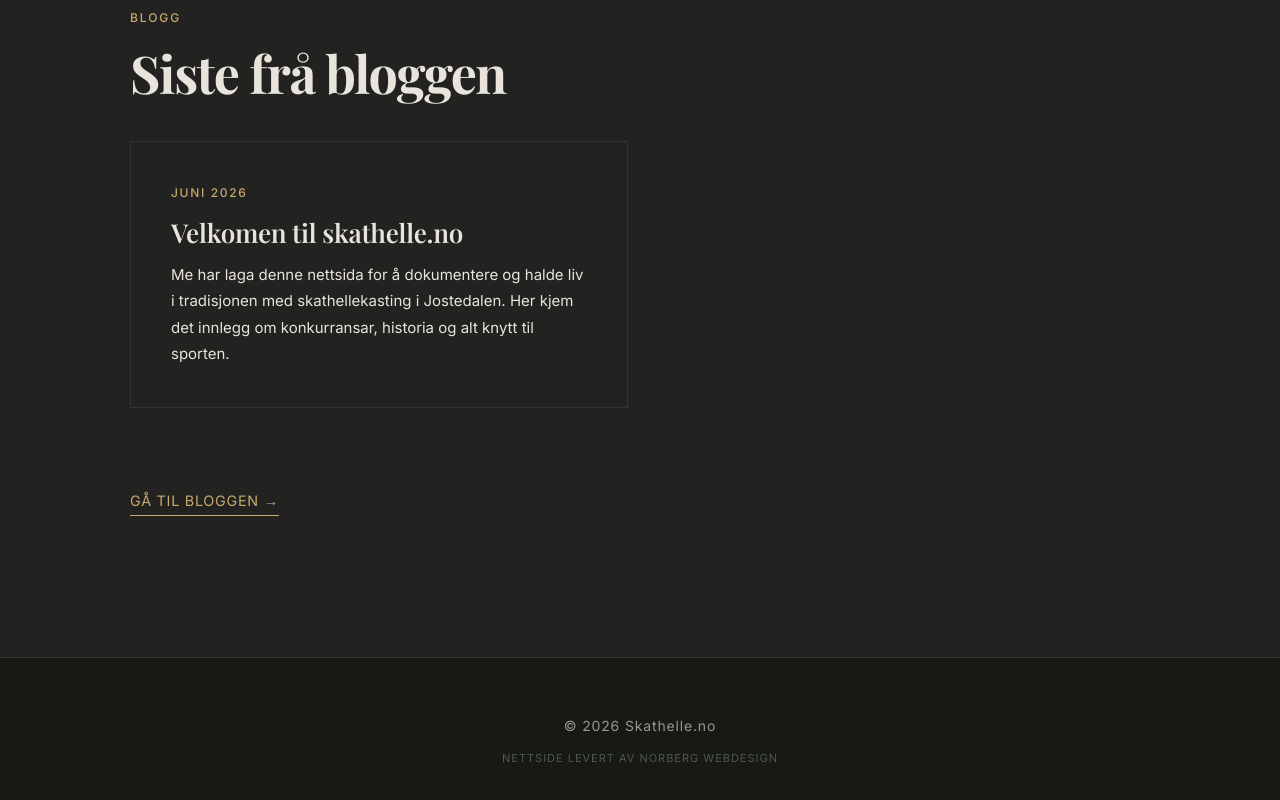
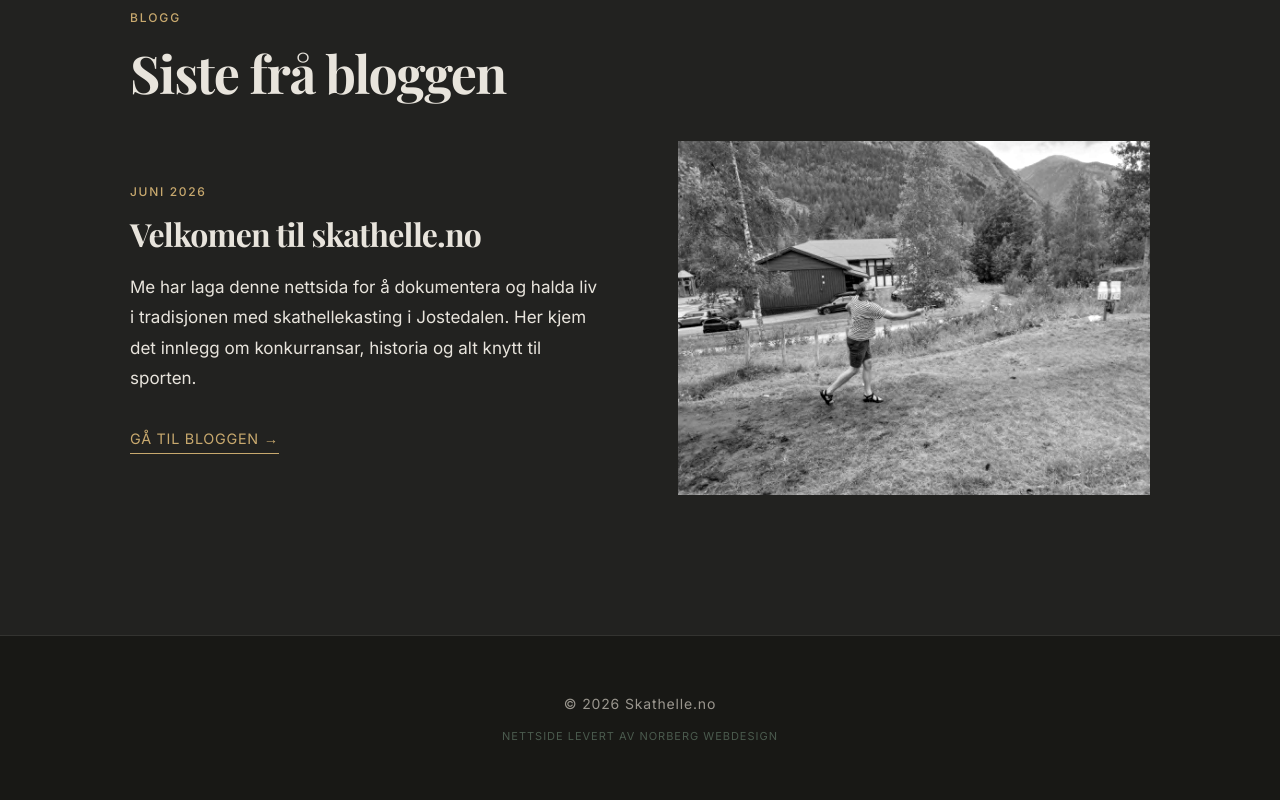
Before and after one commit to PerpetualCode4/Skathelle, a plain HTML site: page index.html in a window 1280 px wide. Shown: the part 6751-7551 px from the top of the page. Drawn offline with nearby package versions, Linux system fonts and the light colour scheme; a web font is replaced by a local one.

Commit message:
Rikare blogg-seksjon med bilete

```diff
--- a/index.html
+++ b/index.html
@@ -235,14 +235,17 @@
         <span class="section-label">Blogg</span>
         <h2 class="section-title">Siste frå bloggen</h2>
       </div>
-      <div class="blog-grid" data-reveal data-delay="1" style="margin-bottom: 3rem;">
-        <div class="blog-card">
+      <div class="two-col" data-reveal data-delay="1">
+        <div>
           <span class="blog-date">Juni 2026</span>
-          <h3>Velkomen til skathelle.no</h3>
-          <p>Me har laga denne nettsida for å dokumentere og halde liv i tradisjonen med skathellekasting i Jostedalen. Her kjem det innlegg om konkurransar, historia og alt knytt til sporten.</p>
+          <h3 class="section-title" style="font-size: clamp(1.5rem, 3vw, 2rem); margin-bottom: 1.25rem;">Velkomen til skathelle.no</h3>
+          <p class="body-text">Me har laga denne nettsida for å dokumentera og halda liv i tradisjonen med skathellekasting i Jostedalen. Her kjem det innlegg om konkurransar, historia og alt knytt til sporten.</p>
+          <a href="blogg.html" class="read-more">Gå til bloggen &#8594;</a>
+        </div>
+        <div class="img-wrap" style="aspect-ratio: 4/3; overflow:hidden;">
+          <img src="Bilder/2024_kast.jpg" alt="Kasting under Skathellemesterskapet, 2024" class="img-filtered" style="width:100%; height:100%; object-fit:cover;" loading="lazy">
         </div>
       </div>
-      <a href="blogg.html" class="read-more">Gå til bloggen &#8594;</a>
     </div>
   </section>
 
```
